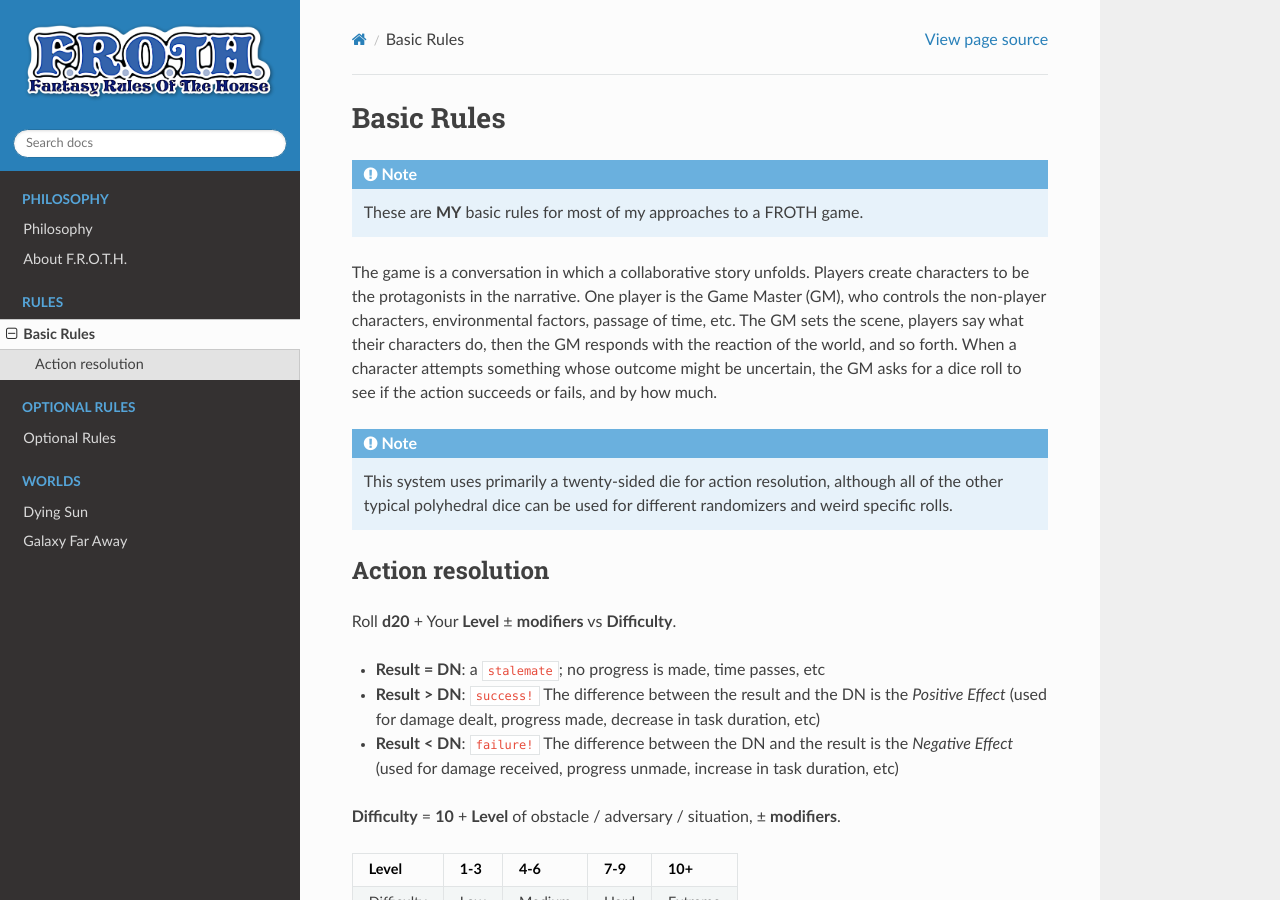
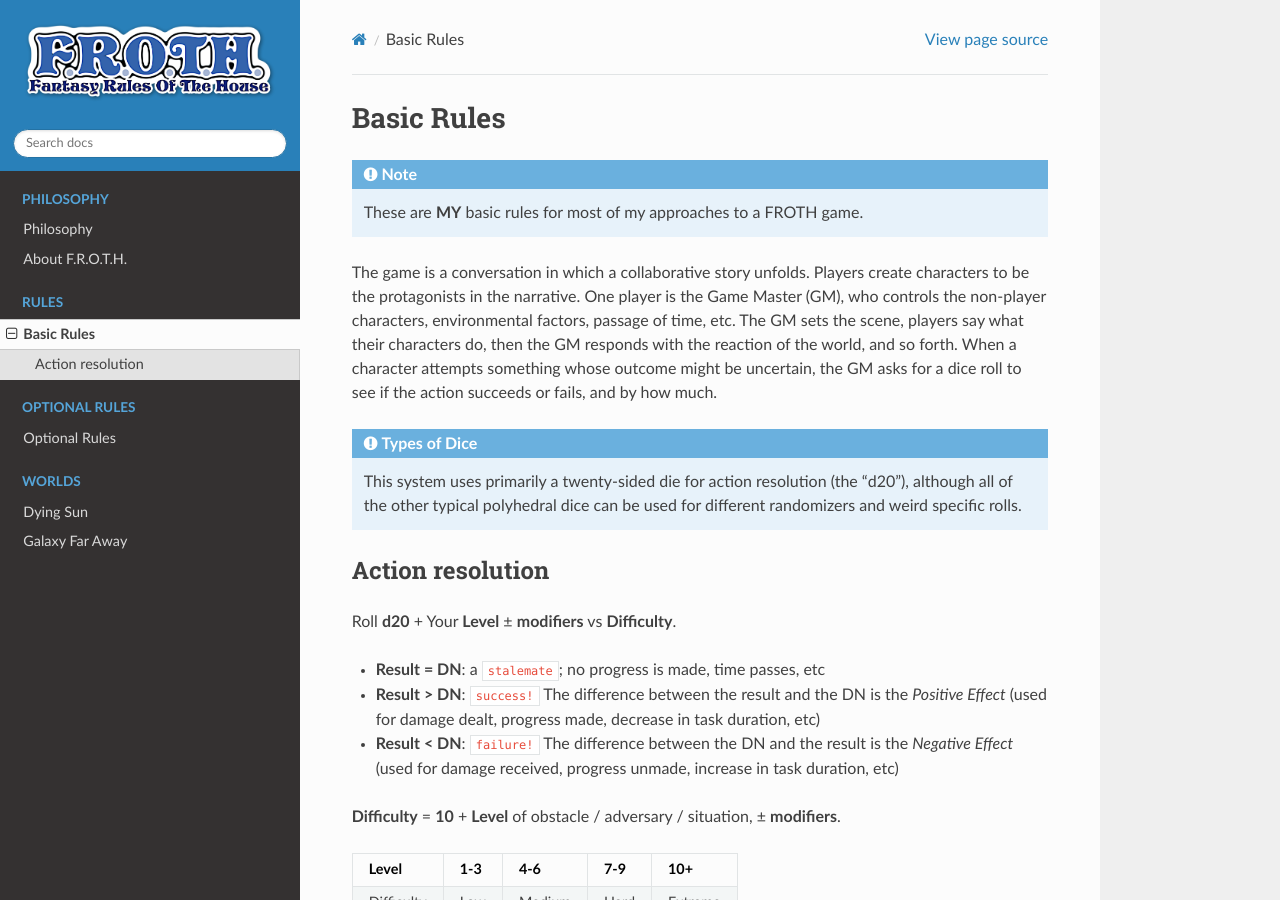
Before and after one commit to TaTooKa/froth, a Sphinx documentation site: the page built from docs/source/pages/basicrules.rst, in a window 1280 px wide and 900 px high. Built offline with Sphinx 7.4.7 and the Read the Docs theme 3.1.0, drawn with Linux system fonts in a browser that asks for light colours.

Commit message:
add pages.

```diff
--- a/docs/source/index.rst
+++ b/docs/source/index.rst
@@ -17,6 +17,9 @@
    :hidden:
 
    pages/basicrules
+   pages/bonusesmaluses
+   pages/characters
+   pages/adversaries
 
 .. toctree::
    :caption: Optional Rules
--- /dev/null
+++ b/docs/source/pages/adversaries.rst
@@ -0,0 +1 @@
+TODO
--- a/docs/source/pages/basicrules.rst
+++ b/docs/source/pages/basicrules.rst
@@ -7,9 +7,9 @@
 
 The game is a conversation in which a collaborative story unfolds. Players create characters to be the protagonists in the narrative. One player is the Game Master (GM), who controls the non-player characters, environmental factors, passage of time, etc. The GM sets the scene, players say what their characters do, then the GM responds with the reaction of the world, and so forth. When a character attempts something whose outcome might be uncertain, the GM asks for a dice roll to see if the action succeeds or fails, and by how much.
 
-.. note::
+.. admonition:: Types of Dice
 
-   This system uses primarily a twenty-sided die for action resolution, although all of the other typical polyhedral dice can be used for different randomizers and weird specific rolls.
+   This system uses primarily a twenty-sided die for action resolution (the "d20"), although all of the other typical polyhedral dice can be used for different randomizers and weird specific rolls.
 
 Action resolution
 -----------------
--- /dev/null
+++ b/docs/source/pages/bonusesmaluses.rst
@@ -0,0 +1 @@
+TODO
--- /dev/null
+++ b/docs/source/pages/characters.rst
@@ -0,0 +1 @@
+TODO
```
